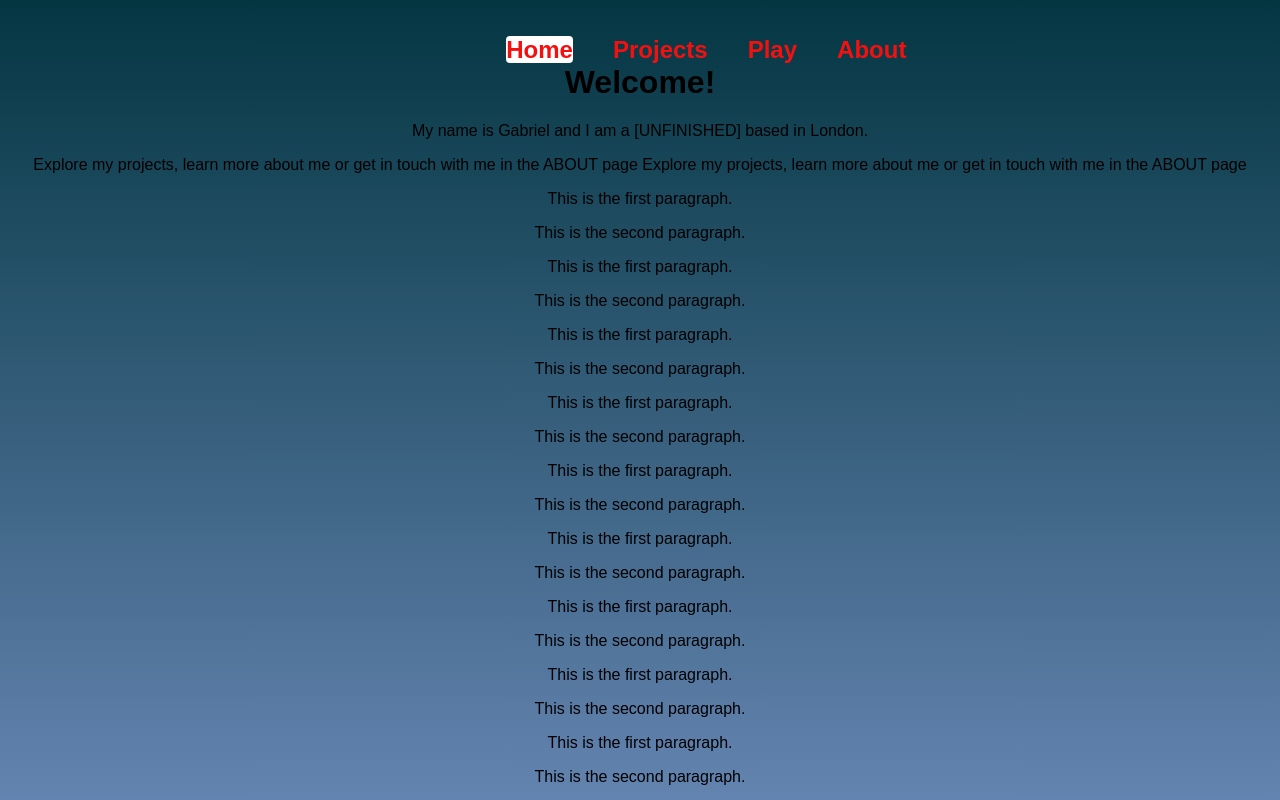
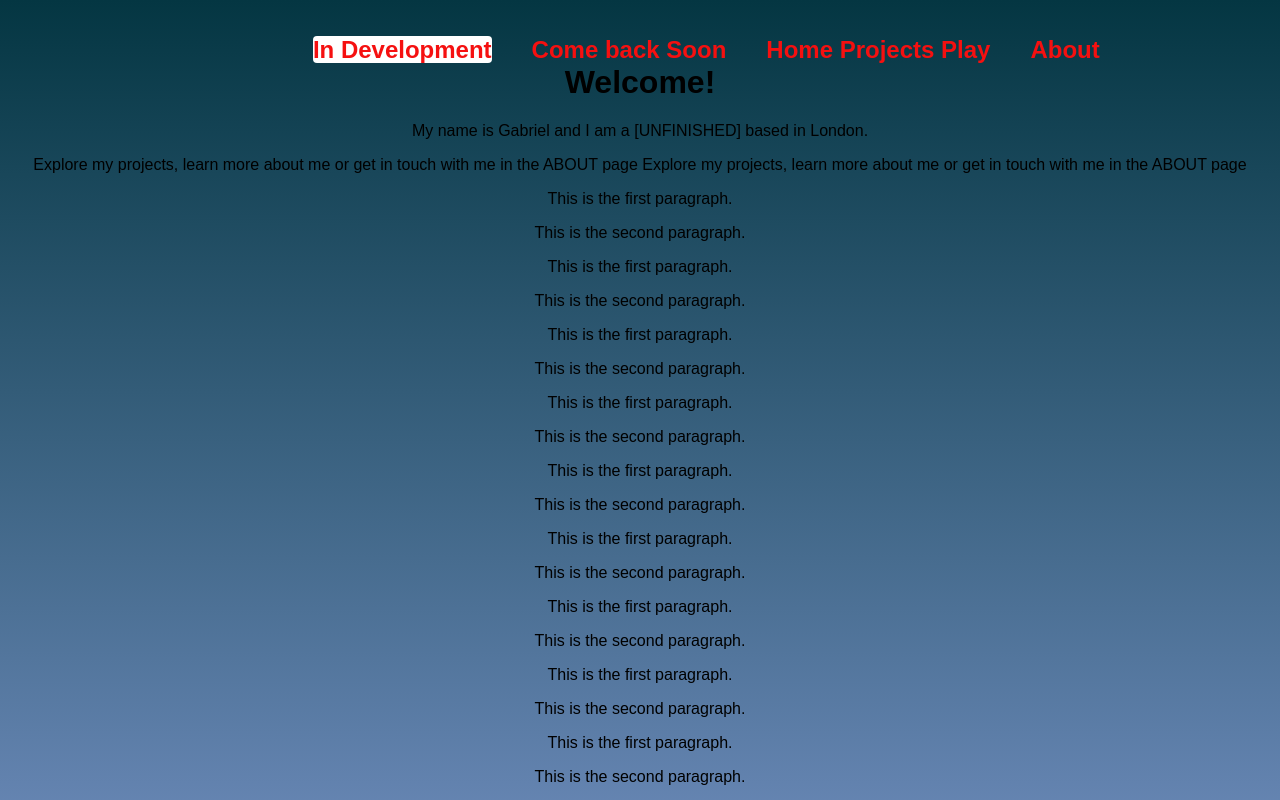
Before and after one commit to PointMicro/portfolio-site, a React (Create React App) app: page / in a window 1280 px wide. Shown: the top 800 px of the page. Built offline with nearby package versions, Linux system fonts and the light colour scheme.

Commit message:
Still in development

```diff
--- a/src/components/Navigation.js
+++ b/src/components/Navigation.js
@@ -30,9 +30,9 @@ const Navigation = () => {
       </a>
       <div>
         <ul id="navbar">
-          <li><a className="active" href="/">Home</a></li>
-          <li><a href="/projects">Projects</a></li>
-          <li><a href="/play">Play</a></li>
+          <li><a className="active" href="/">In Development</a></li>
+          <li><a href="/projects">Come back Soon</a></li>
+          <li><a href="/play">Home Projects Play</a></li>
           <li><a href="/about">About</a></li>
         </ul>
       </div>
```
